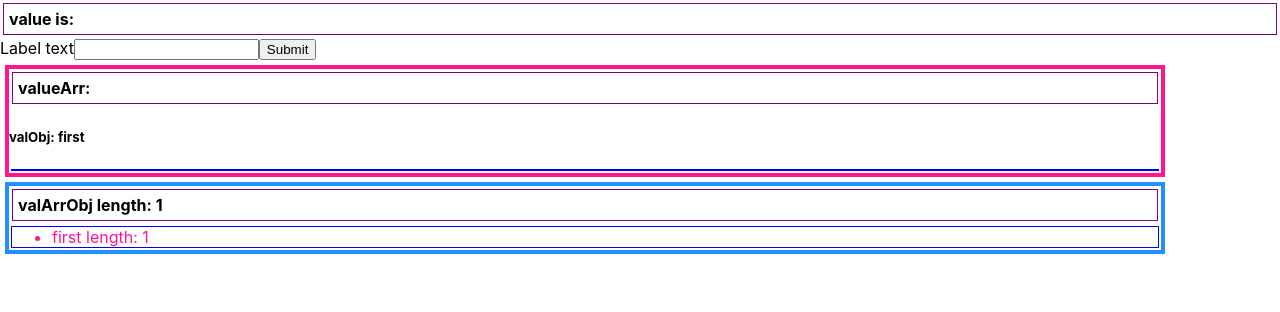
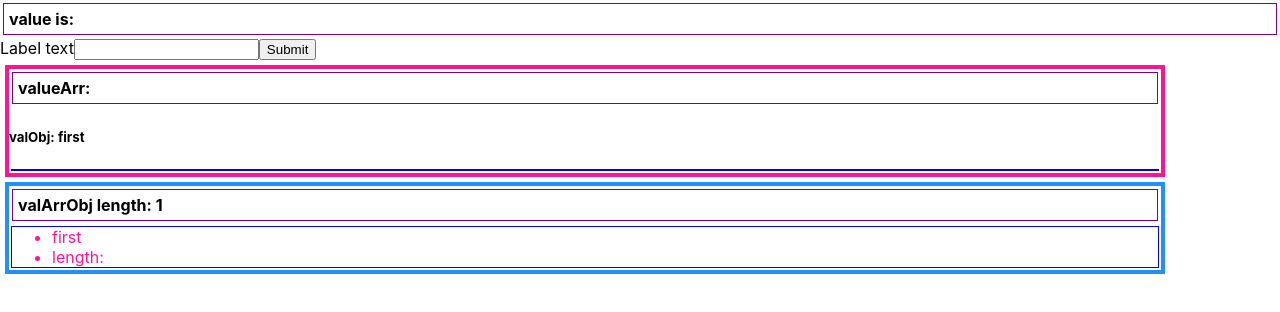
Before and after one commit to stevekutz/controlled_inputs_exp2, a React (Create React App) app in the folder app/: page / in a window 1280 px wide. Shown: the top 312 px of the page. Built offline with nearby package versions, Linux system fonts and the light colour scheme.

Commit message:
reformatting length prop info

```diff
--- a/app/src/App.js
+++ b/app/src/App.js
@@ -43,8 +43,8 @@ class App extends React.Component {
       valObj: {id: 0, name : 'NEWfirst', age: 100, real: true }
     })
 
-    let newObj = {id: 0, name : this.state.valueInit, age: 100, real: true };
-
+  //   let newObj = {id: 0, name : this.state.valueInit, age: 100, real: true };
+        let newObj = {name: this.state.valueInit, length: this.state.valArrObj.length}
 
     this.setState({
       valArrObj: [...this.state.valArrObj, newObj]
@@ -92,7 +92,7 @@ class App extends React.Component {
                     <ListItem3
                      key = {index }
                      itemObj = {itemObj}
-                     length = {this.state.valArrObj.length}
+
                      />
                 ))}
         </div>
--- a/app/src/ListItem3.js
+++ b/app/src/ListItem3.js
@@ -4,9 +4,12 @@ import './App.css';
 class ListItem3 extends React.Component  {
 
     render() {
+        console.log('ListItem3  props',  this.props);
+
         return (
             <ul style = {{color: 'deeppink'}} >
-                <li> {this.props.itemObj.name} length: {this.props.length} </li>
+                <li> {this.props.itemObj.name} </li>
+                   <li>   length: {this.props.itemObj.length} </li>
             </ul>
         )
     }
--- a/app/src/ListItems.js
+++ b/app/src/ListItems.js
@@ -2,7 +2,7 @@ import React from 'react';
 import './App.css';
 
 const ListItems = (props) => {
-    console.log('>> props in ListItems  >> ', props)
+ //   console.log('>> props in ListItems  >> ', props)
     return (
     <ul style = {{color: 'blue'}}>
         <li> {props.item} </li>
```
